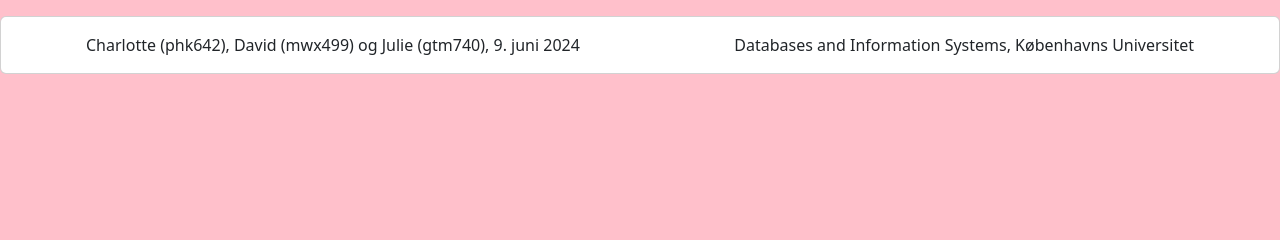
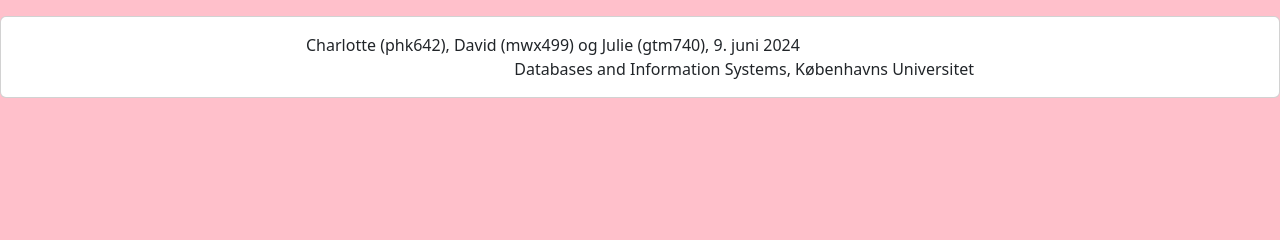
Before and after one commit to Aiirey/DIS, a Flask app: page /history in a window 1280 px wide. Shown: the part 158-398 px from the top of the page. Run offline with Flask 3, Linux system fonts and the light colour scheme; the visitor is signed in with stand-in values (Sample User, id 1); data that the repository does not hold is empty.

Commit message:
Fix footer being too wide

```diff
--- a/pob/templates/main.html
+++ b/pob/templates/main.html
@@ -57,7 +57,7 @@
         {% block content %}{% endblock %}
     </main>
     <footer class="card">
-        <div class="container card-body">
+        <div class="container container-xs card-body">
             Charlotte (phk642), David (mwx499) og Julie (gtm740), 9. juni 2024
             <span class="float-end">Databases and Information Systems, Københavns Universitet</span>
         </div>
```
